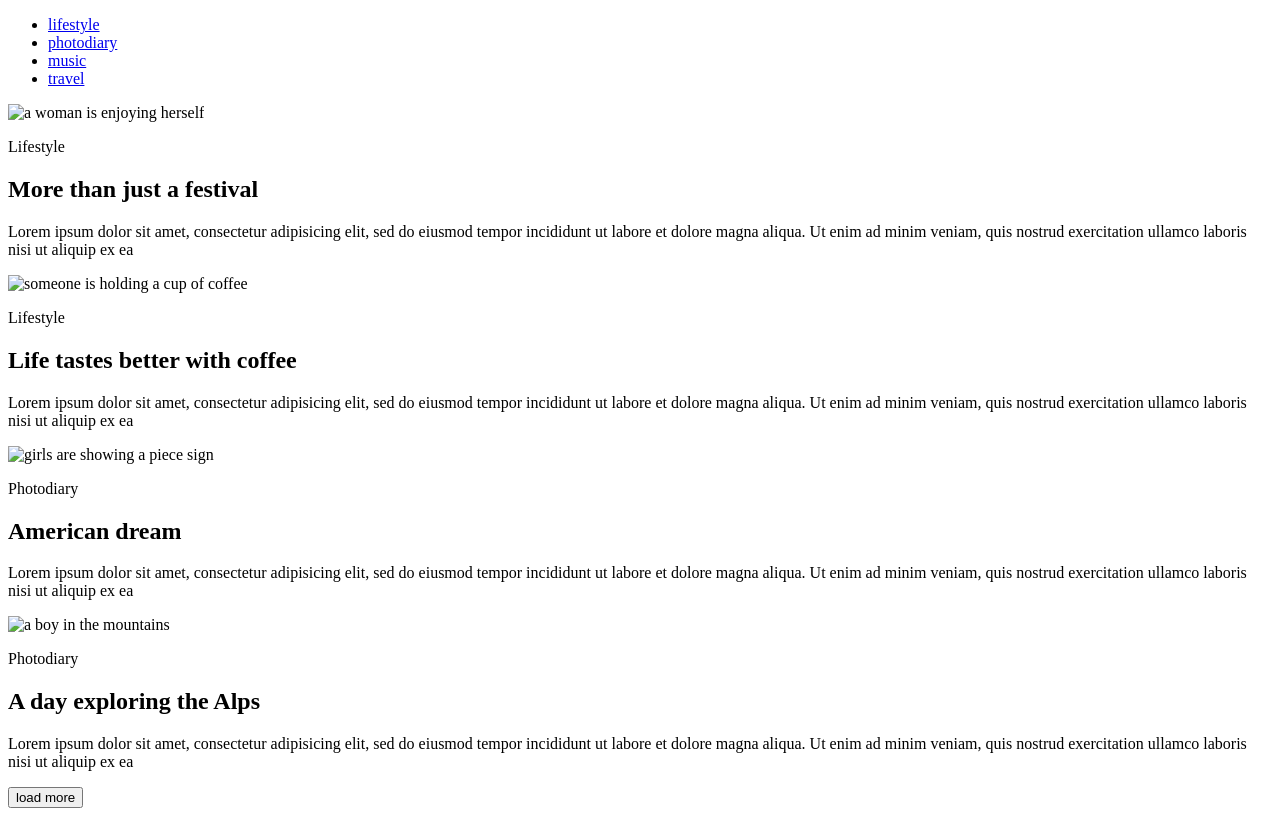
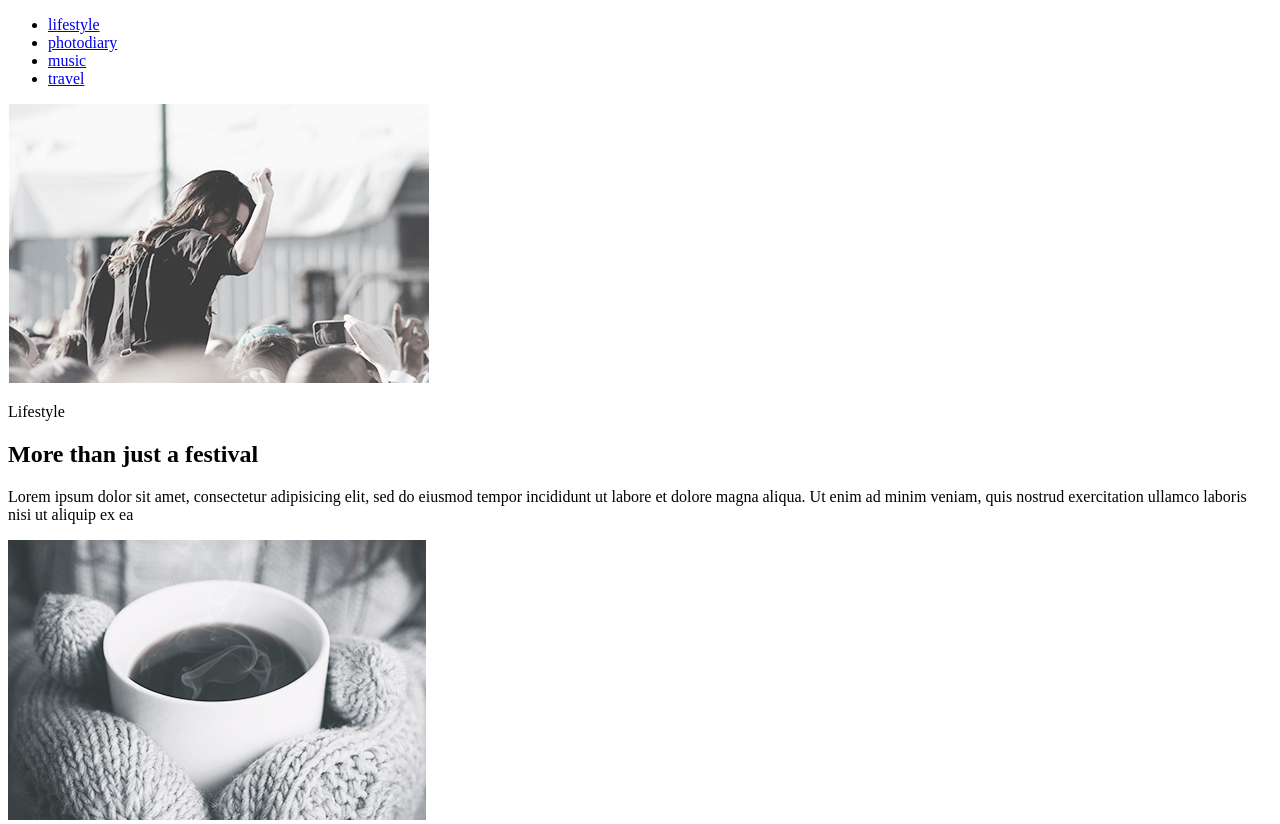
Before and after one commit to ivanolivas93/goit-fe-course, a plain HTML site: page html-css/module-01/index.html in a window 1280 px wide. Shown: the top 824 px of the page. Drawn offline with Linux system fonts and the light colour scheme; the site is published under a folder, as on GitHub Pages, so addresses that start at the root find nothing.

Commit message:
route to images modified

```diff
--- a/html-css/module-01/index.html
+++ b/html-css/module-01/index.html
@@ -27,7 +27,7 @@
 
     <main class="main-content">
       <section class="lifestyle" id="lifestyle_1">
-        <img src="/img/img-01.jpg" alt="a woman is enjoying herself" />
+        <img src="./img/img-01.jpg" alt="a woman is enjoying herself" />
         <p class="image_caption">Lifestyle</p>
 
         <h2>More than just a festival</h2>
@@ -39,7 +39,7 @@
           aliquip ex ea
         </p>
 
-        <img src="/img/img-02.jpg" alt="someone is holding a cup of coffee" />
+        <img src="./img/img-02.jpg" alt="someone is holding a cup of coffee" />
         <p class="image_caption">Lifestyle</p>
 
         <h2>Life tastes better with coffee</h2>
@@ -53,7 +53,7 @@
       </section>
 
       <section class="photodiary" id="photodiary_2">
-        <img src="/img/img-03.jpg" alt="girls are showing a piece sign" />
+        <img src="./img/img-03.jpg" alt="girls are showing a piece sign" />
         <p class="image_caption">Photodiary</p>
 
         <h2>American dream</h2>
@@ -65,7 +65,7 @@
           aliquip ex ea
         </p>
 
-        <img src="/img/img-04.jpg" alt="a boy in the mountains" />
+        <img src="./img/img-04.jpg" alt="a boy in the mountains" />
         <p class="image_caption">Photodiary</p>
 
         <h2>A day exploring the Alps</h2>
```
